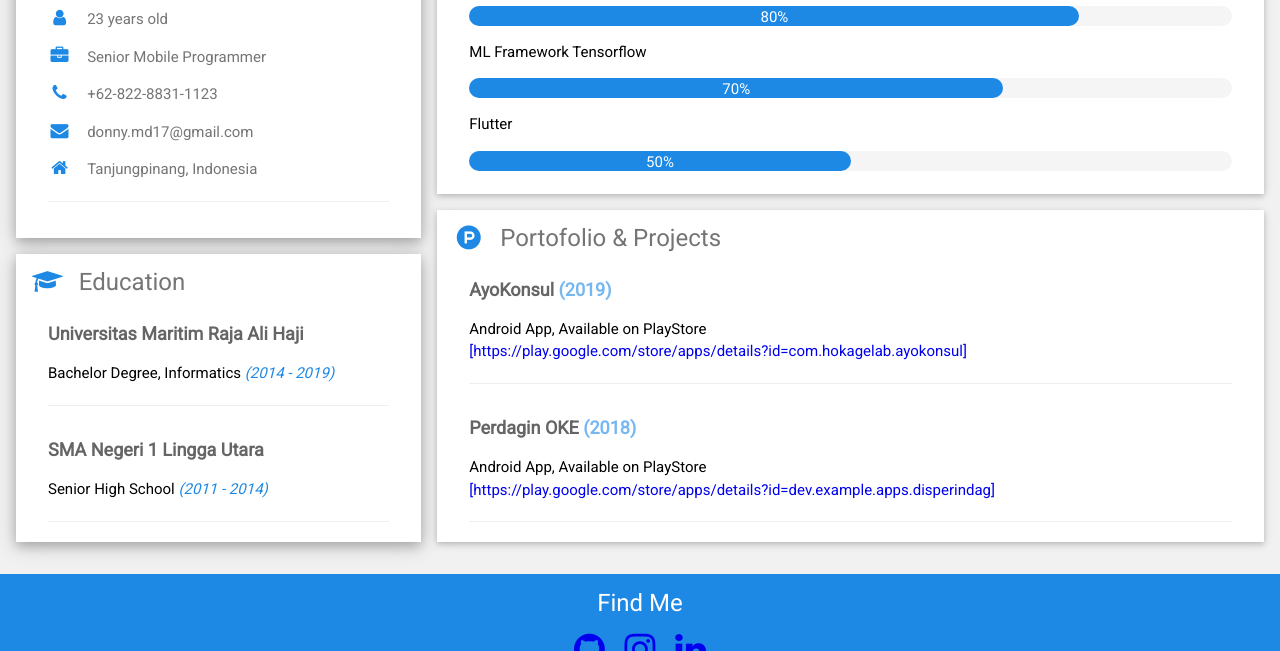
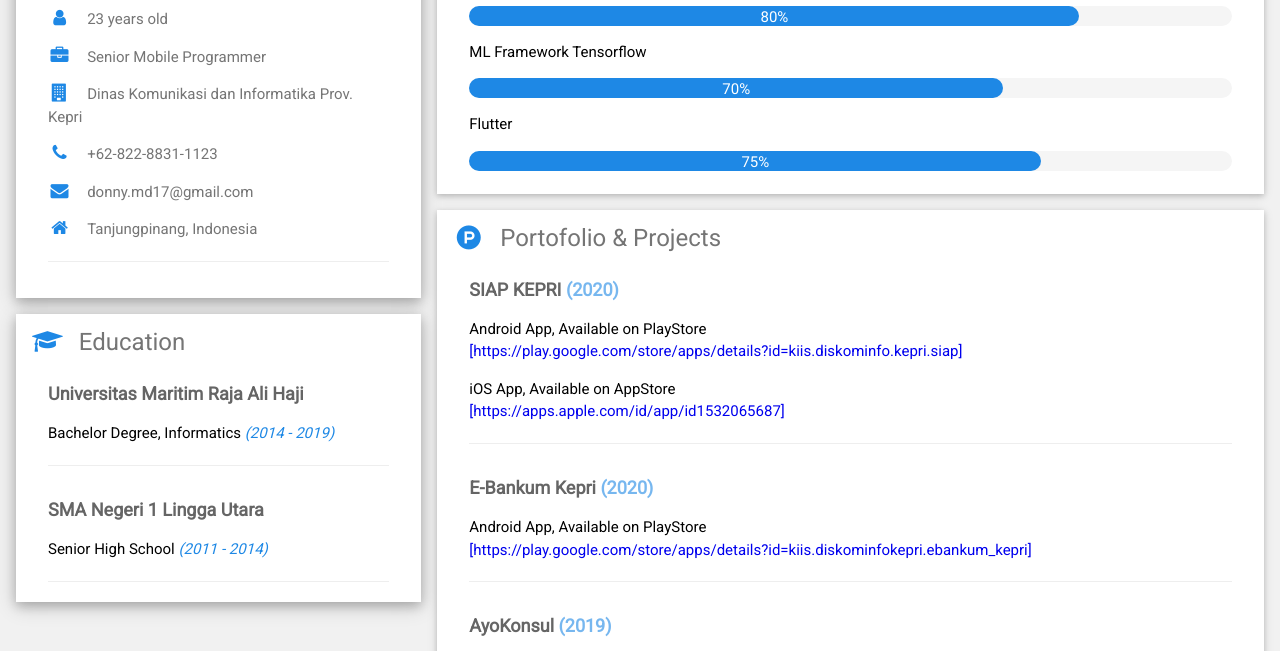
Before and after one commit to donimst/donimst.github.io, a plain HTML site: page index.html in a window 1280 px wide. Shown: the part 264-915 px from the top of the page. Drawn offline with Linux system fonts and the light colour scheme.

Commit message:
Update index.html

```diff
--- a/index.html
+++ b/index.html
@@ -43,6 +43,7 @@
             <div class="container">
               <p><i class="fa fa-user fa-fw margin-right large-font text-blue"></i><span id="age">22</span> years old</p>
               <p><i class="fa fa-briefcase fa-fw margin-right large-font text-blue"></i>Senior Mobile Programmer</i></p>
+              <p><i class="fa fa-building fa-fw margin-right large-font text-blue"></i>Dinas Komunikasi dan Informatika Prov. Kepri</i></p>
               <p onclick="sendChat();"><i class="fa fa-phone fa-fw margin-right large-font text-blue"></i>+62-822-8831-1123</p>
               <p onclick="sendMail();"><i class="fa fa-envelope fa-fw margin-right large-font text-blue"></i>donny.md17@gmail.com</p>
               <p><i class="fa fa-home fa-fw margin-right large-font text-blue"></i>Tanjungpinang, Indonesia</p>
@@ -96,8 +97,8 @@
               </div>
               <p>Flutter</p>
               <div class="bar">
-                <div class="container progress-bar" style="width:50%">
-                  <div class="display-center text-white medium-font">50%</div>
+                <div class="container progress-bar" style="width:75%">
+                  <div class="display-center text-white medium-font">75%</div>
                 </div>
               </div>
               <br>
@@ -105,6 +106,23 @@
           </div>
           <div class="container card-2 card-white margin-bottom">
             <h3 class="text-grey"><i class="fa fa-product-hunt fa-fw margin-right xlarge-font text-blue"></i>Portofolio & Projects</h3>
+            <div class="container">
+              <h5 class="display-opacity"><b>SIAP KEPRI </b><b class="text-blue">(2020)</b></h5>
+              <p>Android App, Available on PlayStore<br>
+                <a href="https://play.google.com/store/apps/details?id=kiis.diskominfo.kepri.siap">[https://play.google.com/store/apps/details?id=kiis.diskominfo.kepri.siap]</a>
+              </p>
+              <p>iOS App, Available on AppStore<br>
+                <a href="https://apps.apple.com/id/app/id1532065687">[https://apps.apple.com/id/app/id1532065687]</a>
+              </p>
+              <hr>
+            </div>
+            <div class="container">
+              <h5 class="display-opacity"><b>E-Bankum Kepri </b><b class="text-blue">(2020)</b></h5>
+              <p>Android App, Available on PlayStore<br>
+                <a href="https://play.google.com/store/apps/details?id=kiis.diskominfokepri.ebankum_kepri">[https://play.google.com/store/apps/details?id=kiis.diskominfokepri.ebankum_kepri]</a>
+              </p>
+              <hr>
+            </div>
             <div class="container">
               <h5 class="display-opacity"><b>AyoKonsul </b><b class="text-blue">(2019)</b></h5>
               <p>Android App, Available on PlayStore<br>
@@ -117,7 +135,6 @@
               <p>Android App, Available on PlayStore<br>
                 <a href="https://play.google.com/store/apps/details?id=dev.example.apps.disperindag">[https://play.google.com/store/apps/details?id=dev.example.apps.disperindag]</a>
               </p>
-
               <hr>
             </div>
           </div>
@@ -135,7 +152,7 @@
       <a href="https://github.com/donimst" class="fa fa-github hover-opacity xxlarge-font margin-right"></a>
       <a href="https://www.instagram.com/donimustasar/" class="fa fa-instagram hover-opacity xxlarge-font margin-right"></a>
       <a href="https://www.linkedin.com/in/doni-mustasar" class="fa fa-linkedin hover-opacity xxlarge-font"></a>
-      <p>Doni Mustasar &copy;2019</p>
+      <p>Doni Mustasar &copy;2021</p>
     </footer>
 
   </body>
```
